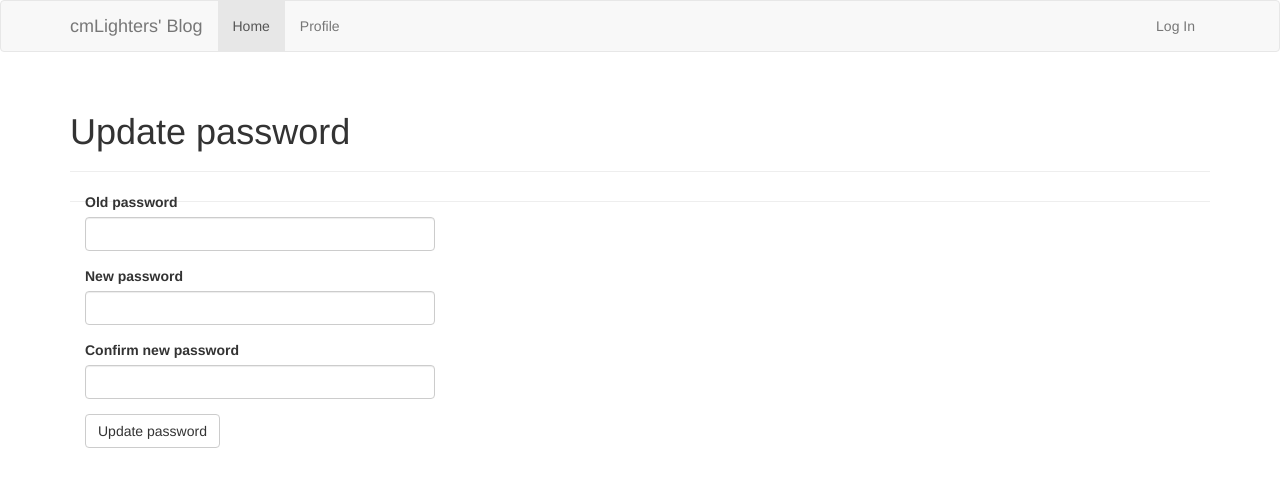
After one commit to cmLighters/lighters, a Flask app: template app/templates/auth/change_password.html in a window 1280 px wide. The commit adds this page. Shown: the top 487 px of the page. Run offline with Flask 2, Linux system fonts and the light colour scheme; the template is opened without the code that fills it: values that come from a table or form of the project are taken from there, others are empty; parts of the project's set-up code (start-up, migrations or seed data) failed here and were passed over; some libraries are stand-ins or nearby versions.

Commit message:
update password

```diff
--- a/app/auth/forms.py
+++ b/app/auth/forms.py
@@ -28,3 +28,11 @@ class RegistrationForm(FlaskForm):
     def valid_username(self, field):
         if User.query.filter_by(email=field.data).first():
             raise ValidationError('Username already in use')
+
+
+class ChangePasswordForm(FlaskForm):
+    old_password = PasswordField('Old password', validators=[DataRequired()])
+    new_password = PasswordField('New password', validators=[DataRequired(),
+                                                             EqualTo('new_password2', message='Passwords must equal')])
+    new_password2 = PasswordField('Confirm new password', validators=[DataRequired()])
+    submit = SubmitField('Update password')
--- a/app/auth/views.py
+++ b/app/auth/views.py
@@ -1,7 +1,7 @@
 from . import auth
 from .. import db
 from flask import render_template, request, url_for, redirect, flash, current_app
-from .forms import LoginForm, RegistrationForm
+from .forms import LoginForm, RegistrationForm, ChangePasswordForm
 from ..models import User
 from ..email import send_email
 from flask_login import login_user, logout_user, login_required, current_user
@@ -84,3 +84,19 @@ def confirm(token):
     else:
         flash('The confimation link is expired or invalid.')
     return redirect(url_for('main.index'))
+
+
+@auth.route('/change_password', methods=['GET', 'POST'])
+@login_required
+def change_password():
+    form = ChangePasswordForm()
+    if form.validate_on_submit():
+        if not current_user.verify_password(form.old_password.data):
+            flash('Invalid password.')
+        else:
+            current_user.password = form.new_password.data
+            db.session.add(current_user)
+            db.session.commit()
+            flash('Your password has been updated.')
+            return redirect(url_for('main.index'))
+    return render_template('auth/change_password.html', form=form)
--- /dev/null
+++ b/app/templates/auth/change_password.html
@@ -0,0 +1,15 @@
+{% extends 'base.html' %}
+{% import 'bootstrap/wtf.html' as wtf %}
+{% block title %} cmLighters' Blog - Update password {% endblock %}
+
+{% block page_content %}
+    <div class="page-header">
+        <div class="page-header">
+            <h1> Update password </h1>
+        </div>
+
+        <div class="col-md-4">
+            {{ wtf.quick_form(form) }}
+        </div>
+    </div>
+{% endblock %}
--- a/app/templates/base.html
+++ b/app/templates/base.html
@@ -30,7 +30,13 @@
 
                 <ul class="nav navbar-nav navbar-right">
                     {% if current_user.is_authenticated %}
-                        <li><a href="{{ url_for('auth.logout') }}">Log Out</a></li>
+                        <li class="dropdown">
+                            <a href="#" class="dropdown-toggle" data-toggle="dropdown" role="button"> Account <span class="caret"></span></a>
+                            <ul class="dropdown-menu">
+                                <li><a href="{{ url_for('auth.change_password') }}">Change Password</a></li>
+                                <li><a href="{{ url_for('auth.logout') }}">Log Out</a></li>
+                            </ul>
+                        </li>
                     {% else %}
                         <li><a href="{{ url_for('auth.login') }}">Log In</a></li>
                     {% endif %}
```
